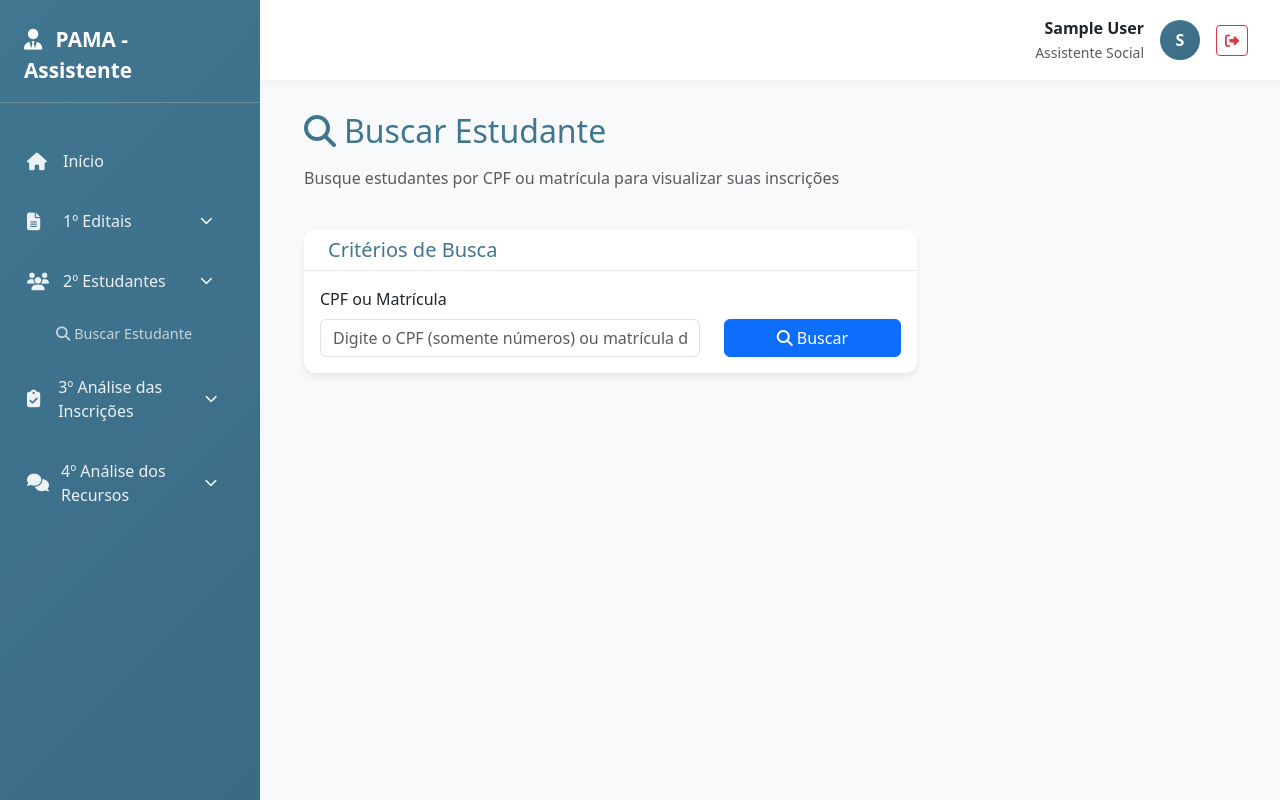
After one commit to qwen-coder-dti-rei-ifpe/refluxo, a Django app: page /assistente/buscar-estudante/ in a window 1280 px wide. The commit adds this page. Run offline with Django 5.2, Linux system fonts and the light colour scheme; a user stored in the database is signed in; tables that the repository leaves empty hold one stand-in row (values such as "Sample post"); parts of the project's set-up code (start-up, migrations or seed data) failed here and were passed over.

Commit message:
update branch

```diff
--- a/config/urls.py
+++ b/config/urls.py
@@ -20,7 +20,7 @@ from django.urls import path, include
 from django.conf import settings
 from django.conf.urls.static import static
 from drf_spectacular.views import SpectacularAPIView, SpectacularSwaggerView
-from core.views import home_view, buscar_cpf_view, CustomLoginView, assistente_dashboard_view, assistente_edital_detalhes_view, jornada_estudante_view, student_dashboard_view, step3_cards_view, avaliacoes_grid_view, resultado_avaliacao_renda_view, minhas_submissoes_view
+from core.views import home_view, buscar_cpf_view, CustomLoginView, assistente_dashboard_view, assistente_edital_detalhes_view, assistente_novo_edital_view, assistente_buscar_estudante_view, assistente_analise_inscricao_view, assistente_analise_recurso_view, jornada_estudante_view, student_dashboard_view, step3_cards_view, avaliacoes_grid_view, resultado_avaliacao_renda_view, minhas_submissoes_view
 
 urlpatterns = [
     # Página inicial do programa
@@ -64,6 +64,12 @@ urlpatterns = [
     # Área do Assistente Social
     path('dashboard/assistente/', assistente_dashboard_view, name='assistente_dashboard'),
     path('assistente/edital/<int:edital_id>/', assistente_edital_detalhes_view, name='assistente_edital_detalhes'),
+    path('assistente/novo-edital/', assistente_novo_edital_view, name='assistente_novo_edital'),
+    path('assistente/buscar-estudante/', assistente_buscar_estudante_view, name='assistente_buscar_estudante'),
+    path('assistente/analise-inscricao/', assistente_analise_inscricao_view, name='assistente_analise_inscricao'),
+    path('assistente/analise-inscricao/<int:edital_id>/', assistente_analise_inscricao_view, name='assistente_analise_inscricao_detail'),
+    path('assistente/analise-recurso/', assistente_analise_recurso_view, name='assistente_analise_recurso'),
+    path('assistente/analise-recurso/<int:edital_id>/', assistente_analise_recurso_view, name='assistente_analise_recurso_detail'),
 
     # Admin Django
     path('admin/', admin.site.urls),
--- a/core/views.py
+++ b/core/views.py
@@ -474,6 +474,146 @@ def assistente_edital_detalhes_view(request, edital_id):
 
 
 @login_required
+def assistente_novo_edital_view(request):
+    """
+    View para criar novo edital pelo assistente social.
+    Redireciona para o admin do Django para criação do edital.
+    """
+    # Verifica se o usuário é assistente social
+    if not hasattr(request.user, 'is_assistente_social') or not request.user.is_assistente_social:
+        return render(request, 'core/sem_permissao.html')
+
+    return redirect('/admin/inscricoes/edital/add/')
+
+
+@login_required
+def assistente_buscar_estudante_view(request):
+    """
+    View para buscar estudante por CPF ou matrícula pelo assistente social.
+    Similar à busca do estudante, mas com contexto do assistente.
+    """
+    # Verifica se o usuário é assistente social
+    if not hasattr(request.user, 'is_assistente_social') or not request.user.is_assistente_social:
+        return render(request, 'core/sem_permissao.html')
+
+    from core.models import Estudante
+    from inscricoes.models import Inscricao
+
+    search_query = None
+    estudante_encontrado = None
+    inscricoes_estudante = None
+    message = None
+
+    if request.method == 'POST':
+        search_query = request.POST.get('search_query', '').strip()
+
+        if search_query:
+            # Tenta buscar por CPF ou matrícula
+            try:
+                # Primeiro tenta buscar por CPF
+                estudante_encontrado = Estudante.objects.get(cpf=search_query)
+            except Estudante.DoesNotExist:
+                try:
+                    # Se não encontrar por CPF, tenta por matrícula
+                    estudante_encontrado = Estudante.objects.get(matricula=search_query)
+                except Estudante.DoesNotExist:
+                    message = "Estudante não encontrado com o CPF ou matrícula informado."
+
+            if estudante_encontrado:
+                # Buscar todas as inscrições do estudante
+                inscricoes_estudante = Inscricao.objects.filter(
+                    estudante=estudante_encontrado
+                ).select_related('edital').order_by('-criado_em')
+                message = f"Estudante encontrado: {estudante_encontrado.nome_completo}"
+    else:
+        # GET - limpa a busca
+        search_query = None
+        estudante_encontrado = None
+        inscricoes_estudante = None
+
+    context = {
+        'search_query': search_query,
+        'estudante': estudante_encontrado,
+        'inscricoes': inscricoes_estudante,
+        'message': message,
+    }
+
+    return render(request, 'core/assistente_buscar_estudante.html', context)
+
+
+@login_required
+def assistente_analise_inscricao_view(request, edital_id=None):
+    """
+    View para análise de inscrições por edital pelo assistente social.
+    Permite visualizar e avaliar as inscrições submetidas pelos estudantes.
+    """
+    # Verifica se o usuário é assistente social
+    if not hasattr(request.user, 'is_assistente_social') or not request.user.is_assistente_social:
+        return render(request, 'core/sem_permissao.html')
+
+    from inscricoes.models import Edital, Inscricao
+
+    edital_selecionado = None
+    inscricoes = None
+
+    if edital_id:
+        edital_selecionado = get_object_or_404(Edital, pk=edital_id)
+        inscricoes = Inscricao.objects.filter(
+            edital=edital_selecionado
+        ).select_related('estudante').order_by('-criado_em')
+    else:
+        # Se não tem edital selecionado, mostra lista de editais para seleção
+        pass
+
+    # Lista todos os editais para seleção
+    editais = Edital.objects.all().order_by('-criado_em')
+
+    context = {
+        'edital_selecionado': edital_selecionado,
+        'inscricoes': inscricoes,
+        'editais': editais,
+    }
+
+    return render(request, 'core/assistente_analise_inscricao.html', context)
+
+
+@login_required
+def assistente_analise_recurso_view(request, edital_id=None):
+    """
+    View para análise de recursos por edital pelo assistente social.
+    Permite visualizar e avaliar os recursos interpostos pelos estudantes.
+    """
+    # Verifica se o usuário é assistente social
+    if not hasattr(request.user, 'is_assistente_social') or not request.user.is_assistente_social:
+        return render(request, 'core/sem_permissao.html')
+
+    from inscricoes.models import Edital, Inscricao, Recurso
+
+    edital_selecionado = None
+    recursos = None
+
+    if edital_id:
+        edital_selecionado = get_object_or_404(Edital, pk=edital_id)
+        recursos = Recurso.objects.filter(
+            inscricao__edital=edital_selecionado
+        ).select_related('inscricao', 'inscricao__estudante').order_by('-criado_em')
+    else:
+        # Se não tem edital selecionado, mostra lista de editais para seleção
+        pass
+
+    # Lista todos os editais para seleção
+    editais = Edital.objects.all().order_by('-criado_em')
+
+    context = {
+        'edital_selecionado': edital_selecionado,
+        'recursos': recursos,
+        'editais': editais,
+    }
+
+    return render(request, 'core/assistente_analise_recurso.html', context)
+
+
+@login_required
 def jornada_estudante_view(request):
     """
     View para o formulário de jornada do estudante.
--- a/templates/assistente_social_base.html
+++ b/templates/assistente_social_base.html
@@ -228,7 +228,7 @@
                         </a>
                     </li>
                     <li class="sidebar-submenu-item">
-                        <a href="/admin/inscricoes/edital/add/" class="sidebar-submenu-link">
+                        <a href="{% url 'assistente_novo_edital' %}" class="sidebar-submenu-link">
                             <i class="fas fa-plus"></i> Novo Edital
                         </a>
                     </li>
@@ -241,15 +241,10 @@
                     <span>2º Estudantes</span>
                     <i class="fas fa-chevron-down ms-auto" style="font-size: 0.8rem;"></i>
                 </a>
-                <ul class="collapse sidebar-submenu {% if 'estudante' in request.resolver_match.url_name %}show{% endif %}" id="submenuEstudantes">
+                <ul class="collapse sidebar-submenu {% if 'buscar_estudante' in request.resolver_match.url_name %}show{% endif %}" id="submenuEstudantes">
                     <li class="sidebar-submenu-item">
-                        <a href="#" class="sidebar-submenu-link">
-                            <i class="fas fa-search"></i> Buscar Estudantes
-                        </a>
-                    </li>
-                    <li class="sidebar-submenu-item">
-                        <a href="#" class="sidebar-submenu-link">
-                            <i class="fas fa-list-alt"></i> Lista de Estudantes
+                        <a href="{% url 'assistente_buscar_estudante' %}" class="sidebar-submenu-link">
+                            <i class="fas fa-search"></i> Buscar Estudante
                         </a>
                     </li>
                 </ul>
@@ -263,7 +258,7 @@
                 </a>
                 <ul class="collapse sidebar-submenu {% if 'analise_inscricao' in request.resolver_match.url_name %}show{% endif %}" id="submenuAnaliseInscricoes">
                     <li class="sidebar-submenu-item">
-                        <a href="{% url 'assistente_dashboard' %}" class="sidebar-submenu-link">
+                        <a href="{% url 'assistente_analise_inscricao' %}" class="sidebar-submenu-link">
                             <i class="fas fa-eye"></i> Analisar por Edital
                         </a>
                     </li>
@@ -278,7 +273,7 @@
                 </a>
                 <ul class="collapse sidebar-submenu {% if 'analise_recurso' in request.resolver_match.url_name %}show{% endif %}" id="submenuAnaliseRecursos">
                     <li class="sidebar-submenu-item">
-                        <a href="{% url 'assistente_dashboard' %}" class="sidebar-submenu-link">
+                        <a href="{% url 'assistente_analise_recurso' %}" class="sidebar-submenu-link">
                             <i class="fas fa-tasks"></i> Analisar Recursos por Edital
                         </a>
                     </li>
--- /dev/null
+++ b/templates/core/assistente_buscar_estudante.html
@@ -0,0 +1,163 @@
+{% extends 'assistente_social_base.html' %}
+
+{% block title %}Buscar Estudante - PAMA{% endblock %}
+
+{% block content %}
+<div class="container-fluid">
+    <div class="row mb-4">
+        <div class="col-12">
+            <h2 class="mb-3" style="color: #417690;">
+                <i class="fas fa-search me-2"></i>Buscar Estudante
+            </h2>
+            <p class="text-muted">Busque estudantes por CPF ou matrícula para visualizar suas inscrições</p>
+        </div>
+    </div>
+
+    <!-- Formulário de Busca -->
+    <div class="row mb-4">
+        <div class="col-md-8">
+            <div class="card">
+                <div class="card-header">
+                    <h5 class="mb-0" style="color: #417690;">
+                        <i class="fas fa-user-search me-2"></i>Critérios de Busca
+                    </h5>
+                </div>
+                <div class="card-body">
+                    <form method="post" action="{% url 'assistente_buscar_estudante' %}">
+                        {% csrf_token %}
+                        <div class="row align-items-end">
+                            <div class="col-md-8">
+                                <label for="search_query" class="form-label">CPF ou Matrícula</label>
+                                <input type="text"
+                                       class="form-control"
+                                       id="search_query"
+                                       name="search_query"
+                                       value="{{ search_query|default:'' }}"
+                                       placeholder="Digite o CPF (somente números) ou matrícula do estudante"
+                                       required>
+                            </div>
+                            <div class="col-md-4">
+                                <button type="submit" class="btn btn-primary w-100">
+                                    <i class="fas fa-search me-1"></i>Buscar
+                                </button>
+                            </div>
+                        </div>
+                    </form>
+                </div>
+            </div>
+        </div>
+    </div>
+
+    {% if message %}
+    <div class="row mb-4">
+        <div class="col-12">
+            <div class="alert alert-info alert-dismissible fade show" role="alert">
+                <i class="fas fa-info-circle me-2"></i>{{ message }}
+                <button type="button" class="btn-close" data-bs-dismiss="alert" aria-label="Close"></button>
+            </div>
+        </div>
+    </div>
+    {% endif %}
+
+    <!-- Resultados da Busca -->
+    {% if estudante %}
+    <div class="row">
+        <div class="col-12">
+            <div class="card">
+                <div class="card-header d-flex justify-content-between align-items-center">
+                    <h5 class="mb-0" style="color: #417690;">
+                        <i class="fas fa-user-graduate me-2"></i>Dados do Estudante
+                    </h5>
+                </div>
+                <div class="card-body">
+                    <div class="row">
+                        <div class="col-md-6 mb-3">
+                            <label class="fw-bold text-muted small">Nome Completo</label>
+                            <p class="mb-0">{{ estudante.nome_completo }}</p>
+                        </div>
+                        <div class="col-md-3 mb-3">
+                            <label class="fw-bold text-muted small">CPF</label>
+                            <p class="mb-0">{{ estudante.cpf|default:'-' }}</p>
+                        </div>
+                        <div class="col-md-3 mb-3">
+                            <label class="fw-bold text-muted small">Matrícula</label>
+                            <p class="mb-0">{{ estudante.matricula }}</p>
+                        </div>
+                        <div class="col-md-4 mb-3">
+                            <label class="fw-bold text-muted small">Campus</label>
+                            <p class="mb-0">{{ estudante.campus|default:'-' }}</p>
+                        </div>
+                        <div class="col-md-4 mb-3">
+                            <label class="fw-bold text-muted small">Curso</label>
+                            <p class="mb-0">{{ estudante.curso|default:'-' }}</p>
+                        </div>
+                        <div class="col-md-4 mb-3">
+                            <label class="fw-bold text-muted small">Período</label>
+                            <p class="mb-0">{{ estudante.periodo|default:'-' }}</p>
+                        </div>
+                    </div>
+                </div>
+            </div>
+        </div>
+    </div>
+
+    <!-- Inscrições do Estudante -->
+    {% if inscricoes %}
+    <div class="row mt-4">
+        <div class="col-12">
+            <div class="card">
+                <div class="card-header">
+                    <h5 class="mb-0" style="color: #417690;">
+                        <i class="fas fa-file-alt me-2"></i>Inscrições do Estudante
+                    </h5>
+                </div>
+                <div class="card-body">
+                    <div class="table-responsive">
+                        <table class="table table-hover">
+                            <thead>
+                                <tr>
+                                    <th>Edital</th>
+                                    <th>Data da Inscrição</th>
+                                    <th>Status</th>
+                                    <th>Ações</th>
+                                </tr>
+                            </thead>
+                            <tbody>
+                                {% for inscricao in inscricoes %}
+                                <tr>
+                                    <td><strong>{{ inscricao.edital.numero }}</strong><br>{{ inscricao.edital.titulo }}</td>
+                                    <td>{{ inscricao.criado_em|date:"d/m/Y H:i" }}</td>
+                                    <td>
+                                        <span class="badge bg-{% if inscricao.status == 'SUBMETIDA' %}success{% elif inscricao.status == 'EM_ANALISE' %}warning{% elif inscricao.status == 'DEFERIDA' %}primary{% elif inscricao.status == 'INDEFERIDA' %}danger{% else %}secondary{% endif %}">
+                                            {{ inscricao.get_status_display|default:inscricao.status }}
+                                        </span>
+                                    </td>
+                                    <td>
+                                        <a href="{% url 'assistente_edital_detalhes' inscricao.edital.id %}"
+                                           class="btn btn-sm btn-primary"
+                                           title="Ver Edital">
+                                            <i class="fas fa-eye"></i>
+                                        </a>
+                                    </td>
+                                </tr>
+                                {% endfor %}
+                            </tbody>
+                        </table>
+                    </div>
+                </div>
+            </div>
+        </div>
+    </div>
+    {% else %}
+    <div class="row mt-4">
+        <div class="col-12">
+            <div class="alert alert-warning" role="alert">
+                <i class="fas fa-exclamation-triangle me-2"></i>
+                Este estudante ainda não possui inscrições cadastradas.
+            </div>
+        </div>
+    </div>
+    {% endif %}
+    {% endif %}
+</div>
+{% endblock %}
```
Also changed, not shown: templates/core/assistente_analise_inscricao.html (added, +142 -0 lines), templates/core/assistente_analise_recurso.html (added, +157 -0 lines), 1 other file.
